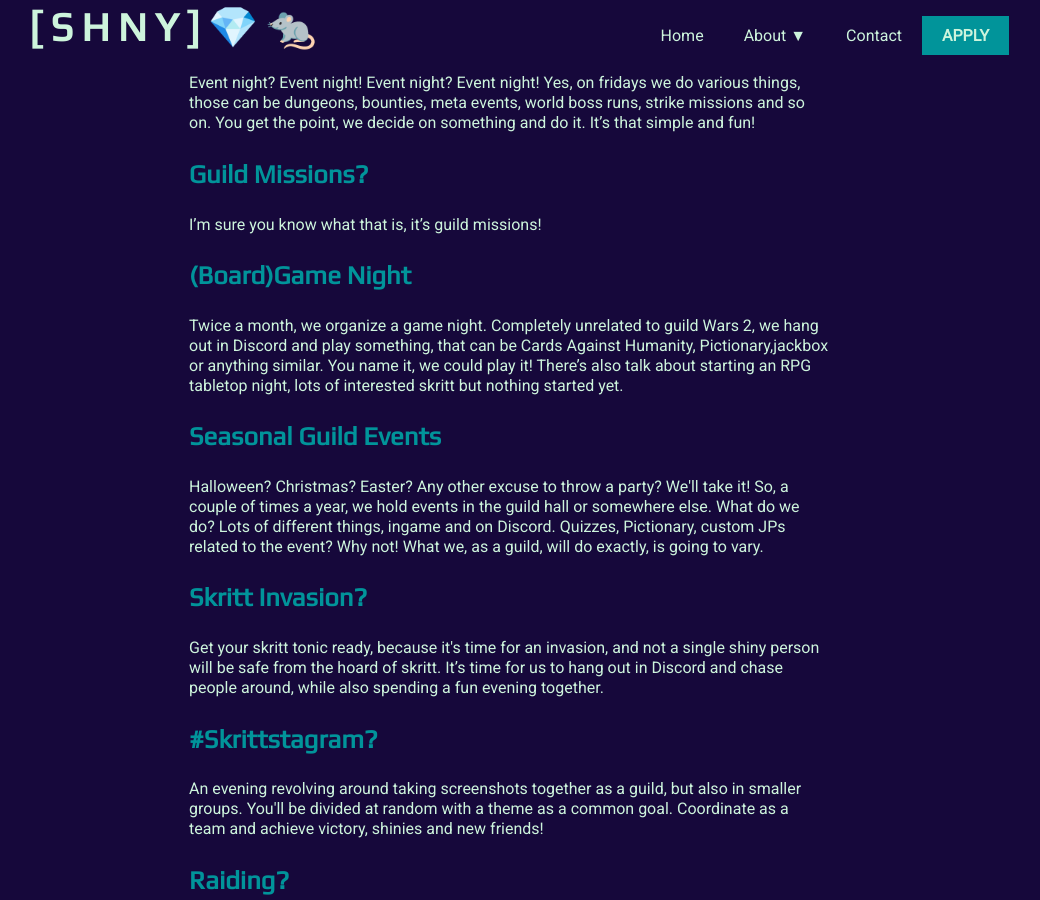
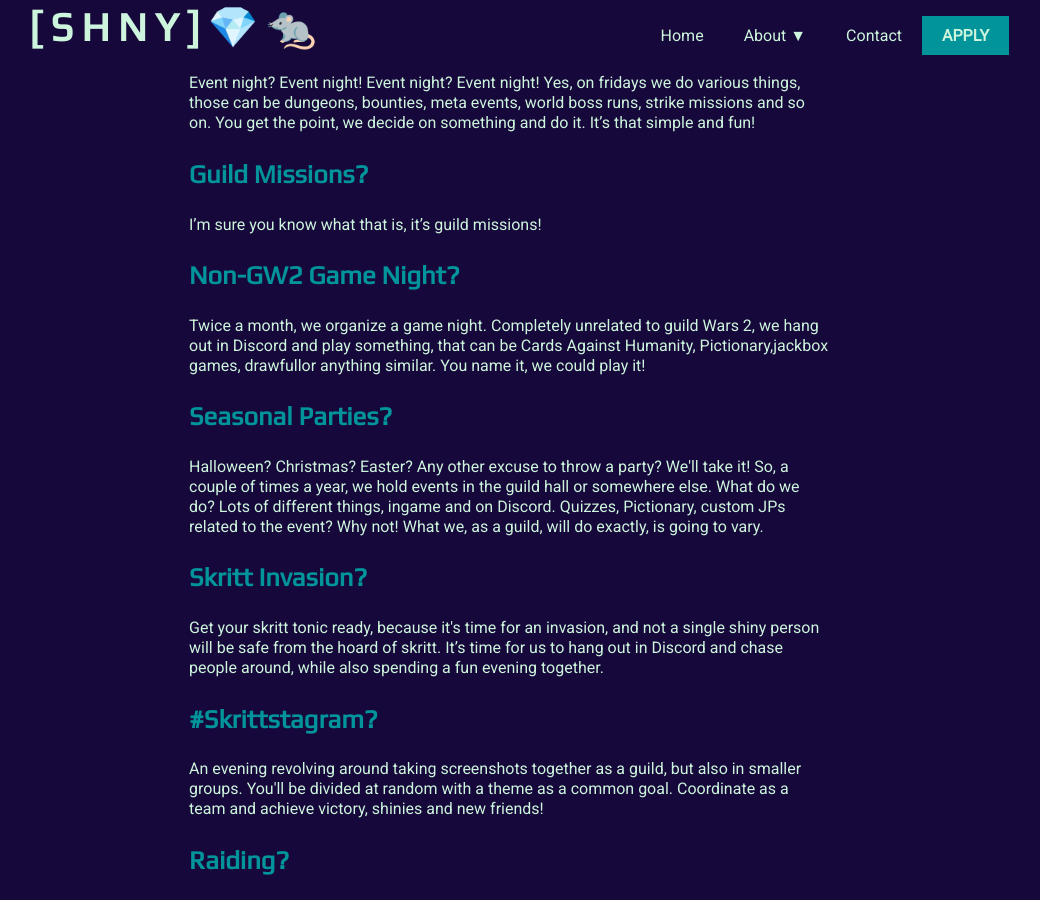
Before and after one commit to KimberlyVdB/SHNY-Jekyll-Website, a Jekyll site: the page built from guildinfo.html, in a window 1280 px wide and 900 px high, scrolled down 395 px. Shown: the whole window, without its empty margins (131-1171 px from the left). Built offline with Jekyll 4.4.1, drawn with Linux system fonts in a browser that asks for light colours; nearby versions of some CDN libraries; a script that is not in the unit is left out.

Commit message:
adjsuted titles and added something in non gw2 discription

```diff
--- a/guildinfo.html
+++ b/guildinfo.html
@@ -30,14 +30,14 @@
 
     <p>I’m sure you know what that is, it’s guild missions!</p>
 
-    <h3>(Board)Game Night</h3>
+    <h3>Non-GW2 Game Night?</h3>
 
     <p>Twice a month, we organize a game night. Completely unrelated to guild Wars 2, we hang out in Discord and play
-      something, that can be Cards Against Humanity, Pictionary,jackbox or anything similar. You name it, we could play
+      something, that can be Cards Against Humanity, Pictionary,jackbox games, drawfullor anything similar. You name it, we could play
       it!
-      There’s also talk about starting an RPG tabletop night, lots of interested skritt but nothing started yet.</p>
+      </p>
 
-    <h3>Seasonal Guild Events</h3>
+    <h3>Seasonal Parties?</h3>
 
     <p>Halloween? Christmas? Easter? Any other excuse to throw a party? We'll take it! So, a couple of times a year, we
       hold events in the guild hall or somewhere else. What do we do? Lots of different things, ingame and on Discord.
```
